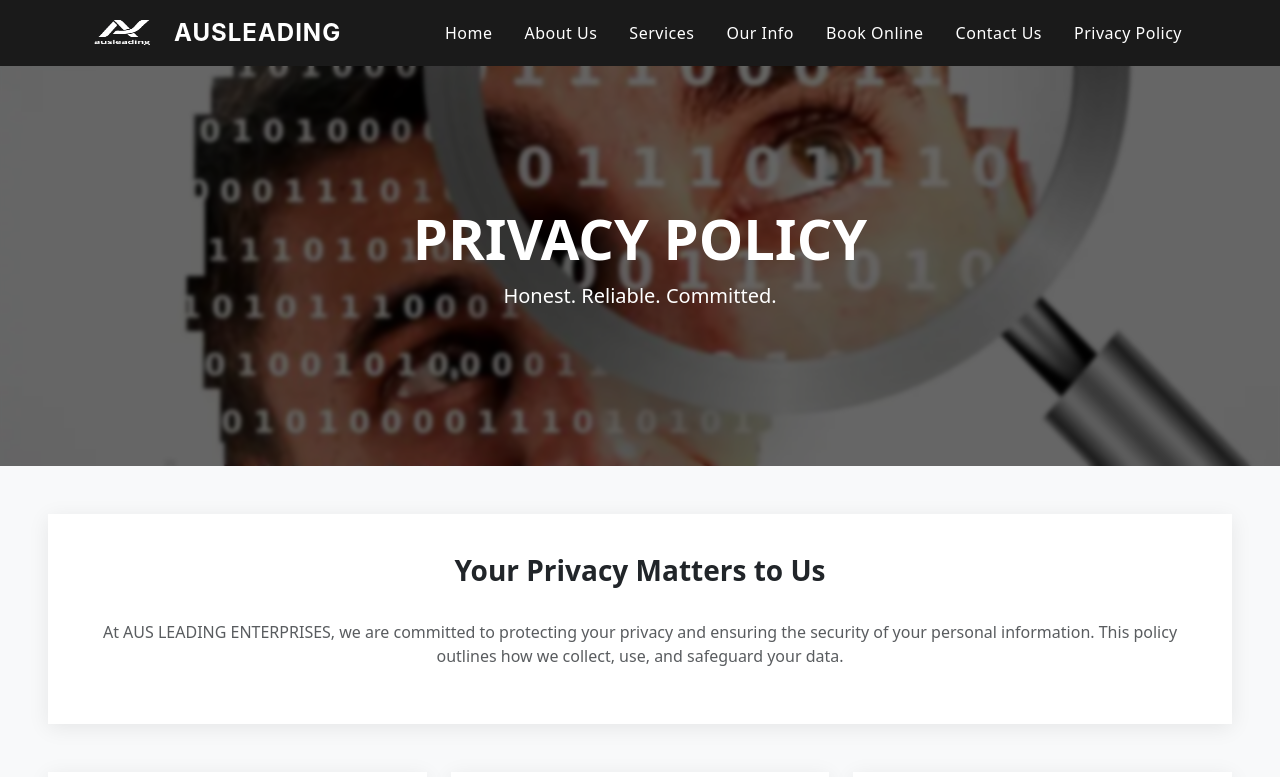
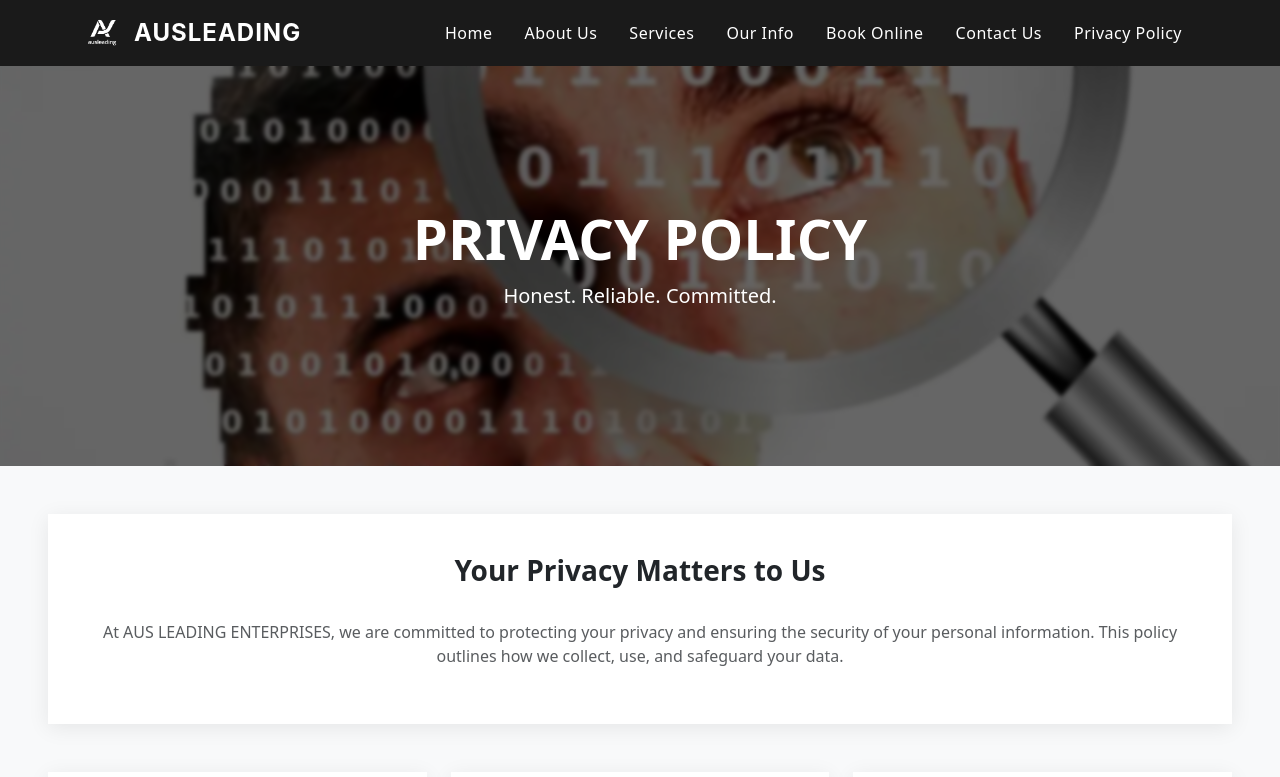
Before and after one commit to OM-Lending/auslending, a React (Create React App) app: page /privacy-policy in a window 1280 px wide. Shown: the top 777 px of the page. Built offline with nearby package versions, Linux system fonts and the light colour scheme.

Commit message:
Update NavBar.js

```diff
--- a/src/components/NavBar.js
+++ b/src/components/NavBar.js
@@ -11,7 +11,7 @@
           <img
             src={`${process.env.PUBLIC_URL}/AusleadingLogo.png`}
             alt="AUS LEADING Logo"
-            width="80"
+            width="40"
             height="40"
             className="brand-logo"
           />
```
